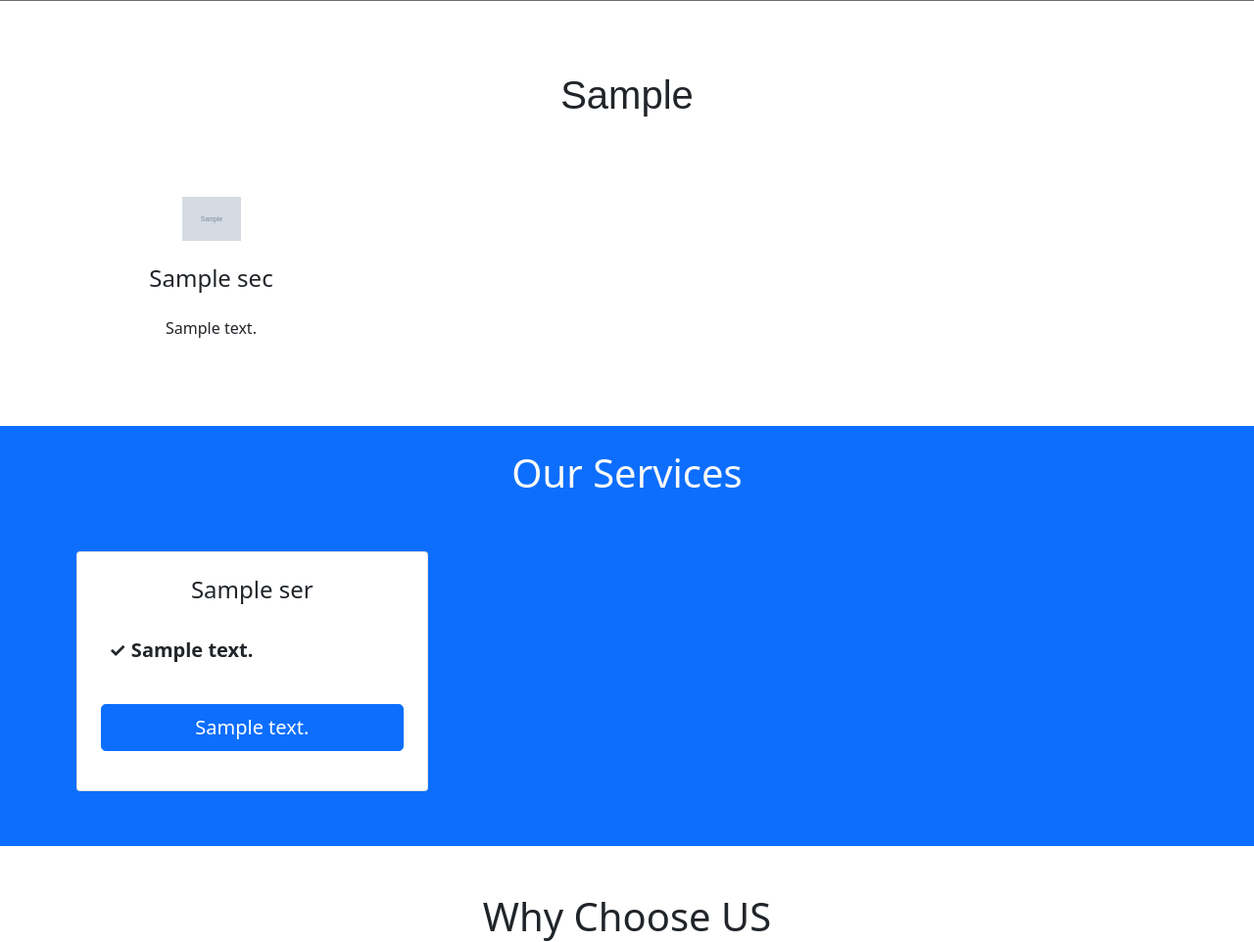
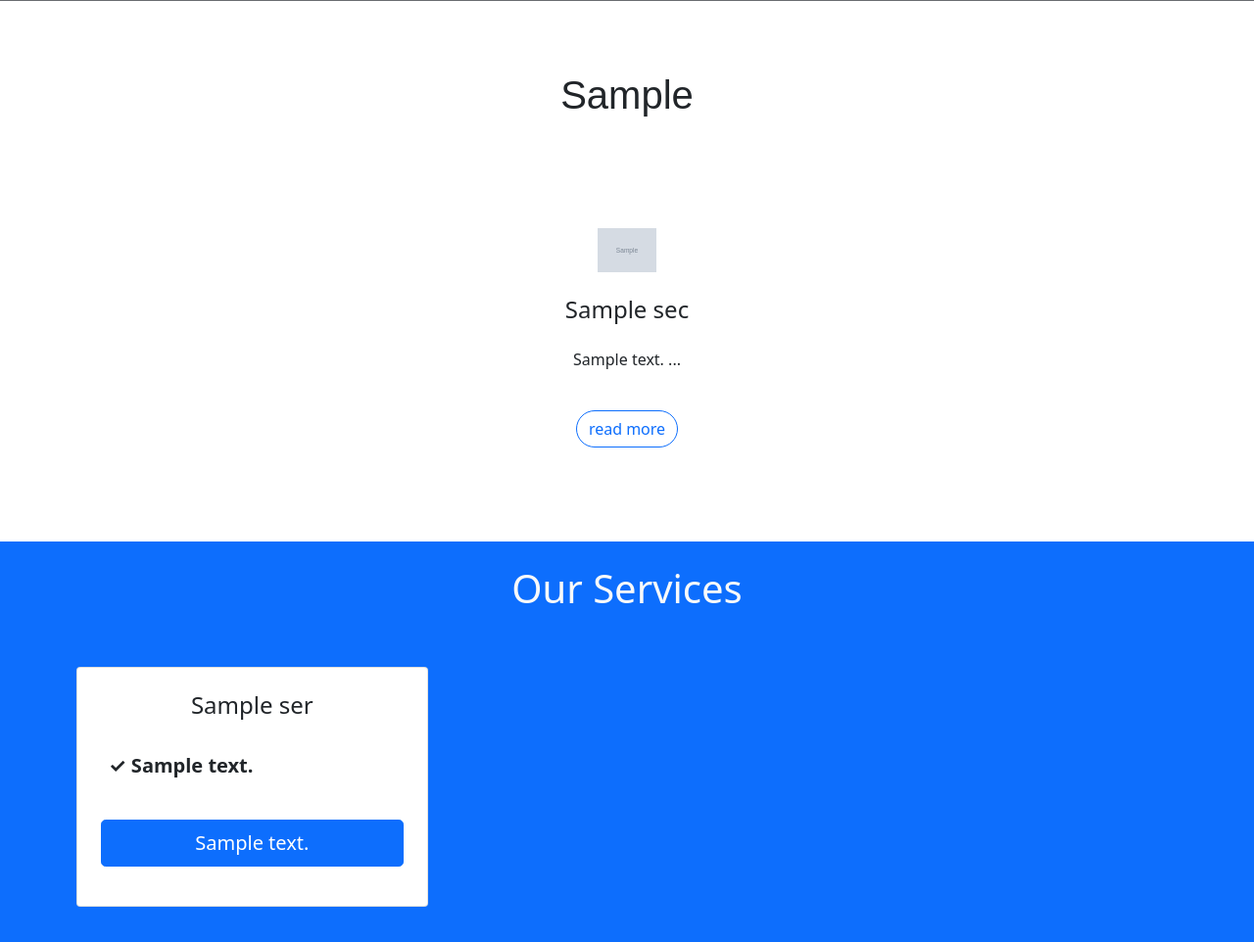
Before and after one commit to Ash3902/Gearup, a Django app: template home/templates/home.html in a window 1280 px wide. Shown: the part 775-1737 px from the top of the page at 98% size. Run offline with Django 3.2, Linux system fonts and the light colour scheme; the template is opened without the code that fills it: most values are stand-ins (such as "Sample title", 1, 10 or a date in 2020); grey boxes marked "Sample" are stand-in pictures; some libraries are stand-ins or nearby versions.

Commit message:
read more done

```diff
--- a/home/templates/home.html
+++ b/home/templates/home.html
@@ -93,6 +93,11 @@
         transform: scale(1.1);
         box-shadow: rgba(0,0,0,0);
     }
+    #more
+    {
+        display: none;
+        cursor: pointer;
+    }
 </style>
     {% endblock style %}
     {% block content %}
@@ -116,12 +121,19 @@
         </h1>
         <div class="row ">
             {% for sec in section2.home_section_2_card_set.all %}
-                <div class="card col-md-3  p-4 text-center showCard" style="border:none;">
+                <div class="card col-md-3 mt-5 mx-auto p-2 text-center showCard" style="border:none;">
                     <p class="text-center">
                         <img class="text-center" src="{{sec.image.url}}" width="60px" alt="">
                     </p>
                     <h4 class="pt-2">{{sec.title}}</h4>
-                    <p class="pt-3">{{sec.description}}</p>
+                    <!-- <p>{{sec.description}}</p> -->
+                    <p class="pt-3">
+                        <span style="display: inline;" id="less-{{forloop.counter}}">{{sec.description|safe|striptags|truncatechars:100}}</span>
+                        <span style="display: inline;" id="dots-{{forloop.counter}}">...</span>
+                        <span style="display: none;" id="more-{{forloop.counter}}">{{sec.description|safe}}</span>
+                        <!-- <small id="read" onclick="read()">read more</small> -->
+                    </p>
+                    <p class=""><button type="button" id="read-{{forloop.counter}}" onclick="read('{{forloop.counter}}')" class="btn btn-outline-primary rounded-pill my-4">read more </button></p>
                 </div >
             {%endfor%}
         </div>
--- a/templates/base.html
+++ b/templates/base.html
@@ -135,5 +135,30 @@
             myModal.show()
 
           "{% endfor %}"
+
+
+
+            var i = 0;
+            function read(id){
+
+              console.log(id)
+              if(!i){
+                    document.getElementById(`more-${id}`).style.display="inline";
+                    document.getElementById(`dots-${id}`).style.display="none";
+                    document.getElementById(`less-${id}`).style.display="none";
+                    document.getElementById(`read-${id}`).innerHTML="read less";
+                    i=1;
+                }
+                else{
+                    document.getElementById(`more-${id}`).style.display="none";
+                    document.getElementById(`dots-${id}`).style.display="inline";
+                    document.getElementById(`less-${id}`).style.display="inline";
+                    document.getElementById(`read-${id}`).innerHTML="read more";
+                    i=0;
+                }
+            }
+
+
+
     </script>
 </html>
```
